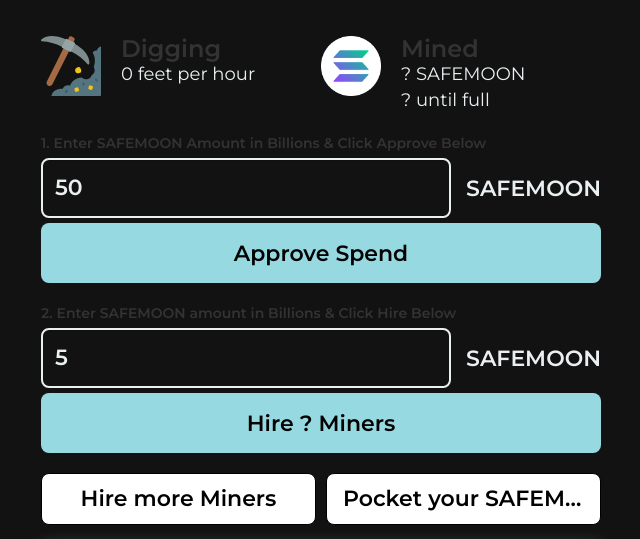
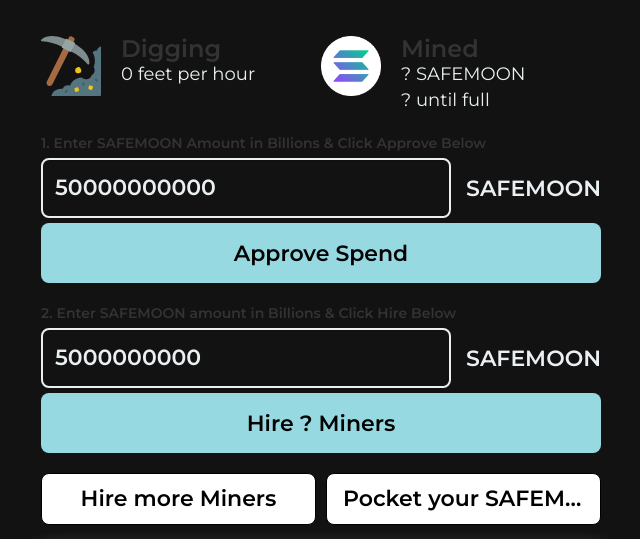
Before and after one commit to test-safemoon/test-safemoon.github.io, a plain HTML site: page index.html in a window 1280 px wide. Shown: the part 261-800 px from the top of the page, without its empty margins (319-959 px from the left). Drawn offline with nearby package versions, Linux system fonts and the light colour scheme.

Commit message:
Update index.html

```diff
--- a/index.html
+++ b/index.html
@@ -108,7 +108,7 @@
 								<label for="approve">1. Enter SAFEMOON Amount in Billions & Click Approve Below</label>
 								<div class="spend-input">
 									<input class="form-control" id="spend-allowance" name="approve" onchange="" step="1000"
-									type="number" value="50">
+									type="number" value="50000000000">
 									<span class="bnb-text">SAFEMOON</span>
 													</div>
 									<button class="btn btn-lg btn-buy" onclick="approve()" role="button">
@@ -119,7 +119,7 @@
 								<label for="spend">2. Enter SAFEMOON amount in Billions & Click Hire Below</label>
 								<div class="spend-input">
 									<input class="form-control" id="eth-to-spend" name="spend" onchange="updateBuyPrice()" step="100"
-									type="number" value="5">
+									type="number" value="5000000000">
 									<span class="bnb-text">SAFEMOON</span>
 								</div>
 							</div>
```
